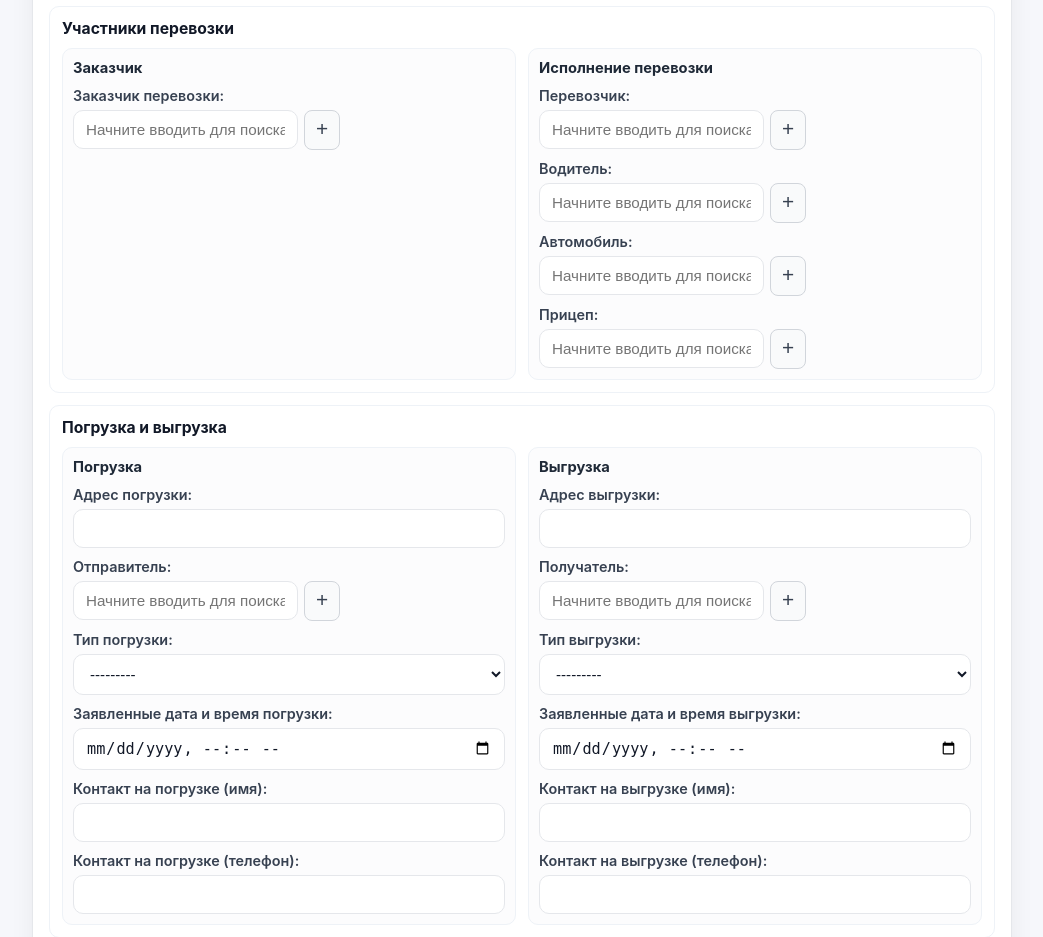
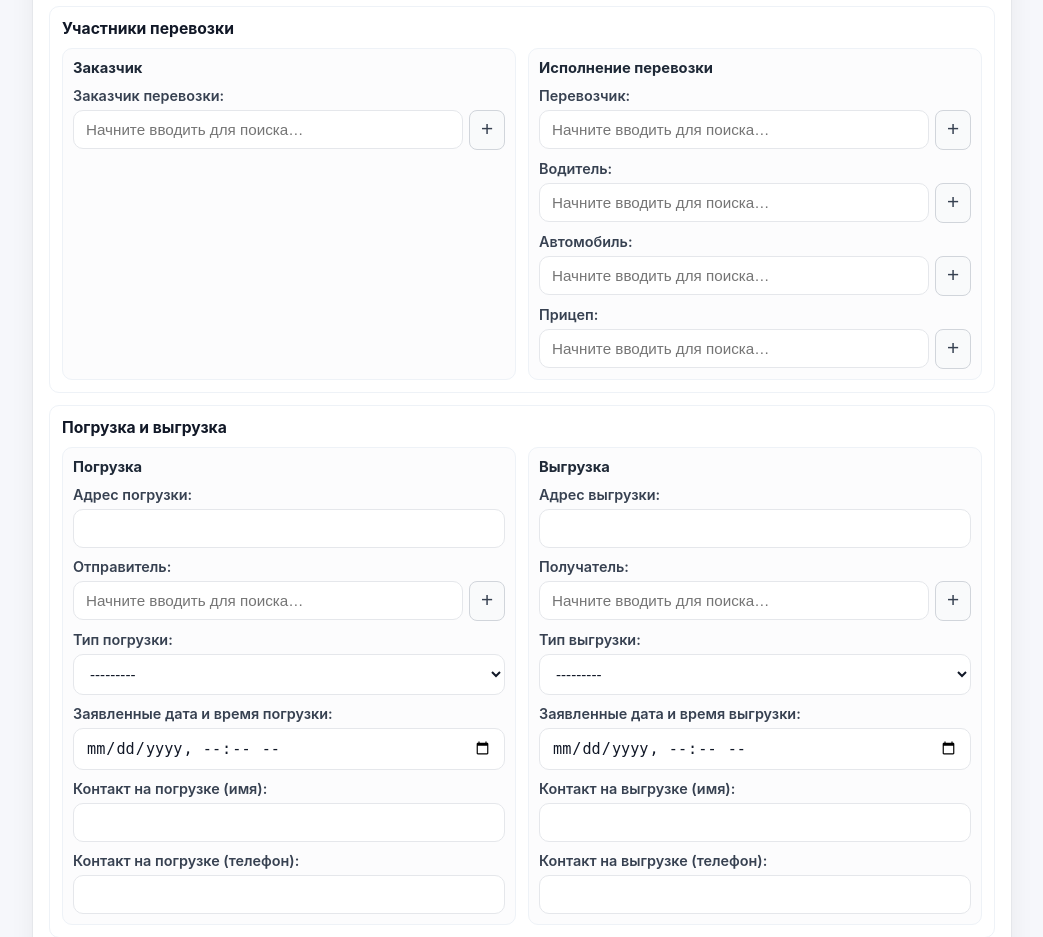
Before and after one commit to A-strata/transdoki, a Django app: page /trips/create/ in a window 1280 px wide. Shown: the part 280-1217 px from the top of the page, without its empty margins (118-1161 px from the left). Run offline with Django 5.2, Linux system fonts and the light colour scheme; a user stored in the database is signed in; tables that the repository leaves empty hold one stand-in row (values such as "Sample post"); parts of the project's set-up code (start-up, migrations or seed data) failed here and were passed over.

Commit message:
trips: fix autocomplete container width in FK fields
.autocomplete-container div didn't inherit flex:1 from the select rule,
causing FK fields to render narrower than other form fields.

Co-Authored-By: Claude Sonnet 4.6 <noreply@anthropic.com>

```diff
--- a/trips/templates/trips/trip_form.html
+++ b/trips/templates/trips/trip_form.html
@@ -260,7 +260,8 @@
         align-items: flex-start;
     }
 
-    .field-add-row select {
+    .field-add-row select,
+    .field-add-row .autocomplete-container {
         flex: 1;
         min-width: 0;
     }
```
